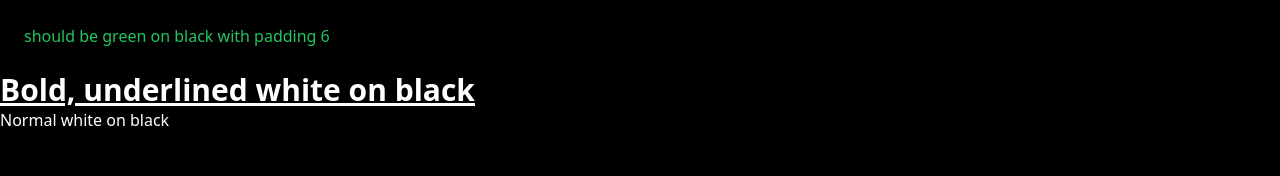
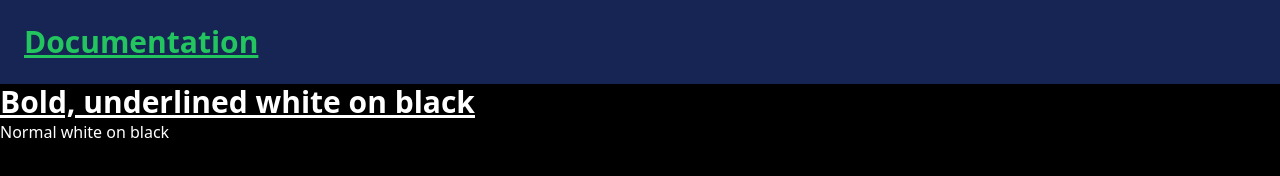
Before and after one commit to rfulton-lf/rfulton-lf.github.io, a website: page index.html in a window 1280 px wide. Drawn offline with Linux system fonts and the light colour scheme.

Commit message:
started playing with tailwind

```diff
--- a/index.html
+++ b/index.html
@@ -6,8 +6,8 @@
     <link href="./output.css" rel="stylesheet" />
   </head>
   <body class="bg-black">
-    <div class="p-6 flex">
-      <p class="text-green-500">should be green on black with padding 6</p>
+    <div class="p-6 flex bg-blue-950 items-center space-x-4">
+      <h1 class="text-green-500 text-3xl hp-20 font-bold underline">Documentation</h1>
     </div>
     <div class="text-white">
       <h1 class="text-3xl font-bold underline">Bold, underlined white on black</h1>
```
Also changed, not shown: output.css.
